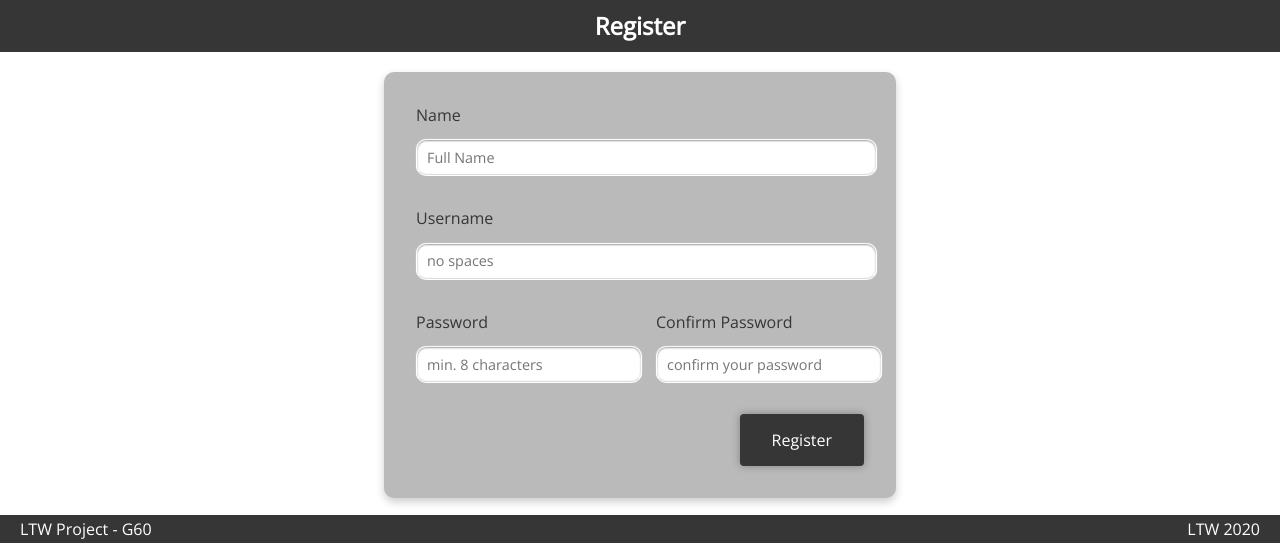
After one commit to FEUP-LTW/ltw-project-g60, a PHP site: page /register.php in a window 1280 px wide. The commit adds this page. Shown: the part 257-800 px from the top of the page. Run offline with PHP 8.4, Linux system fonts and the light colour scheme; some libraries are stand-ins or nearby versions.

Commit message:
style for register page

```diff
--- a/register.html
+++ b/register.html
@@ -19,7 +19,7 @@
         </nav>
         <nav id="signup">
             <a href="login.php">Login</a>
-            <a href="register.html">Register</a>
+            <a href="register.php">Register</a>
         </nav>
     </header>
     <div class="content">
--- /dev/null
+++ b/register.php
@@ -0,0 +1,9 @@
+<?php
+session_start();
+include_once('database/users.php');
+
+
+include_once('templates/common/header.php');
+include_once('templates/common/main_header.php');
+include_once('templates/forms/register.php');
+include_once('templates/common/footer.php');
--- a/style/credentials.sass
+++ b/style/credentials.sass
@@ -20,7 +20,7 @@
   label
     padding: 1em
     display: block
-  input[type=text], input[type=password]
+  input[type=text], input[type=password], input[type=email]
     height: 34px
     border-radius: 10px
     border: 1px solid transparent
@@ -45,3 +45,27 @@
   input:focus
     outline: none
     border-bottom: 1px solid #046dd5
+
+#register
+  form
+    display: grid
+    margin: 20px auto
+    grid-template-rows: 1fr 1fr 1fr 0.5fr
+    grid-template-columns: 1fr 1fr
+    input[type=text], input[type=password]
+      width: 98%
+    label:nth-of-type(1)
+      grid-column: 1 / 3
+      grid-row: 1
+    label:nth-of-type(2)
+      grid-column: 1 / 3
+      grid-row: 2
+    label:nth-of-type(3)
+      grid-column: 1
+      grid-row: 3
+    label:nth-of-type(4)
+      grid-column: 2
+      grid-row: 3
+    input:nth-of-type(1)
+      grid-column: 2
+      grid-row: 4
--- a/style/style.css
+++ b/style/style.css
@@ -277,7 +277,7 @@ body #shuffle-button {
   padding: 1em;
   display: block;
 }
-#login input[type=text], #login input[type=password], #register input[type=text], #register input[type=password] {
+#login input[type=text], #login input[type=password], #login input[type=email], #register input[type=text], #register input[type=password], #register input[type=email] {
   height: 34px;
   border-radius: 10px;
   border: 1px solid transparent;
@@ -304,6 +304,36 @@ body #shuffle-button {
 #login input:focus, #register input:focus {
   outline: none;
   border-bottom: 1px solid #046dd5;
+}
+
+#register form {
+  display: grid;
+  margin: 20px auto;
+  grid-template-rows: 1fr 1fr 1fr 0.5fr;
+  grid-template-columns: 1fr 1fr;
+}
+#register form input[type=text], #register form input[type=password] {
+  width: 98%;
+}
+#register form label:nth-of-type(1) {
+  grid-column: 1/3;
+  grid-row: 1;
+}
+#register form label:nth-of-type(2) {
+  grid-column: 1/3;
+  grid-row: 2;
+}
+#register form label:nth-of-type(3) {
+  grid-column: 1;
+  grid-row: 3;
+}
+#register form label:nth-of-type(4) {
+  grid-column: 2;
+  grid-row: 3;
+}
+#register form input:nth-of-type(1) {
+  grid-column: 2;
+  grid-row: 4;
 }
 
 .search {
--- a/templates/common/main_header.php
+++ b/templates/common/main_header.php
@@ -9,7 +9,7 @@
     </nav>
     <nav id="signup">
     <?php if (!isset($_SESSION['username'])) { ?>
-        <a href="register.html">Register</a>
+        <a href="register.php">Register</a>
         <a href="login.php">Login</a>
     <?php } else { ?>
         <a href=""><?= getUserByUsername($_SESSION['username'])['name'] ?></a>
--- a/templates/common/navigation_bar.php
+++ b/templates/common/navigation_bar.php
@@ -6,7 +6,7 @@
     </nav>
     <nav id="signup">
         <?php if (!isset($_SESSION['username'])) { ?>
-            <a href="register.html">Register</a>
+            <a href="register.php">Register</a>
             <a href="login.php">Login</a>
         <?php } else { ?>
             <a href=""><?= getUserByUsername($_SESSION['username'])['name'] ?></a>
--- /dev/null
+++ b/templates/forms/register.php
@@ -0,0 +1,20 @@
+<div class="content">
+    <section id="register">
+        <h2>Register</h2>
+        <form action="" method="post">
+            <label>Name
+                <input type="text" name="name" placeholder="Full Name">
+            </label>
+            <label>Username
+                <input type="text" name="username" placeholder="no spaces">
+            </label>
+            <label>Password
+                <input type="password" name="password" placeholder="min. 8 characters">
+            </label>
+            <label>Confirm Password
+                <input type="password" name="password" placeholder="confirm your password">
+            </label>
+            <input type="submit" class="button" value="Register">
+        </form>
+    </section>
+</div>
```
Also changed, not shown: login.html (deleted, +0 -44 lines), 1 other file.
